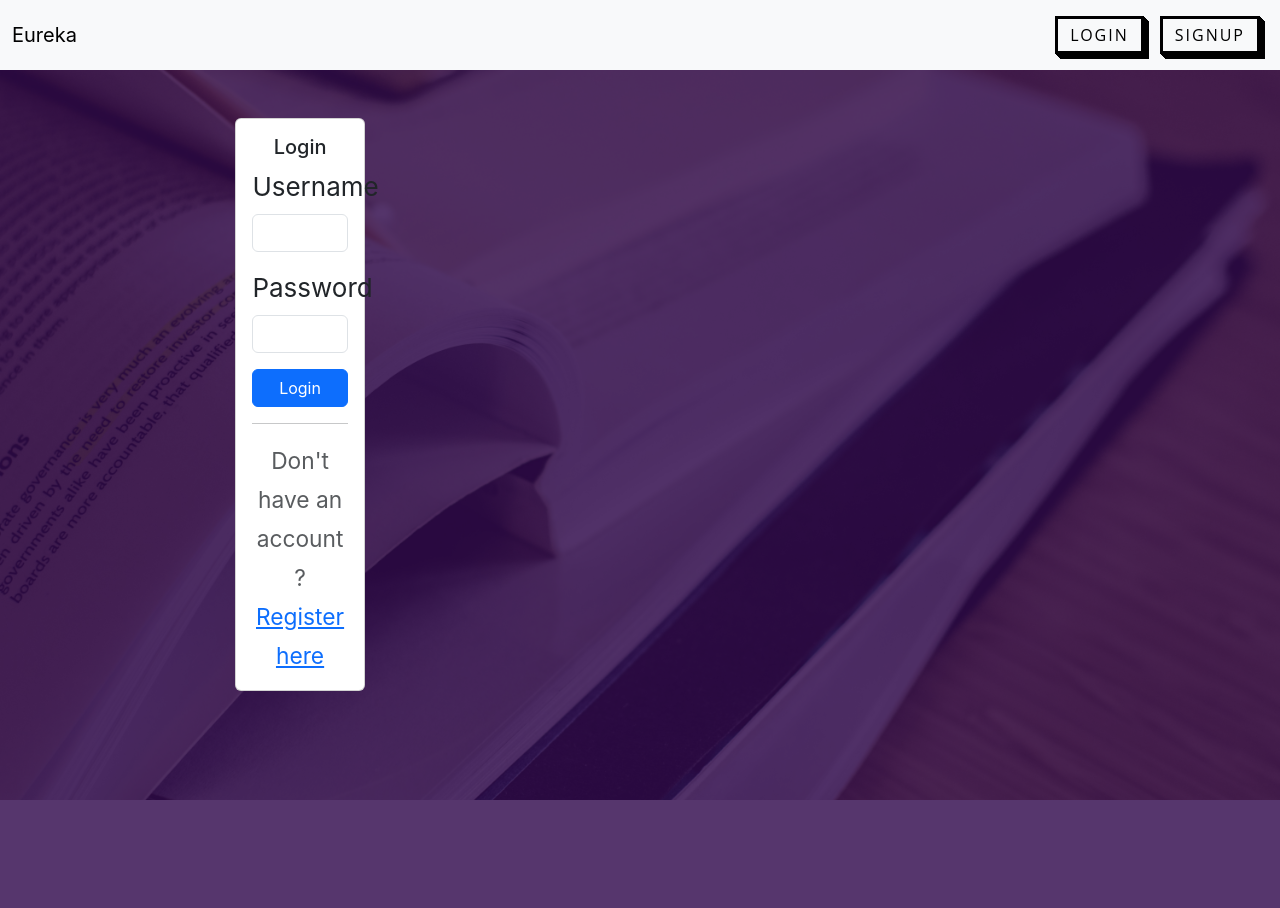
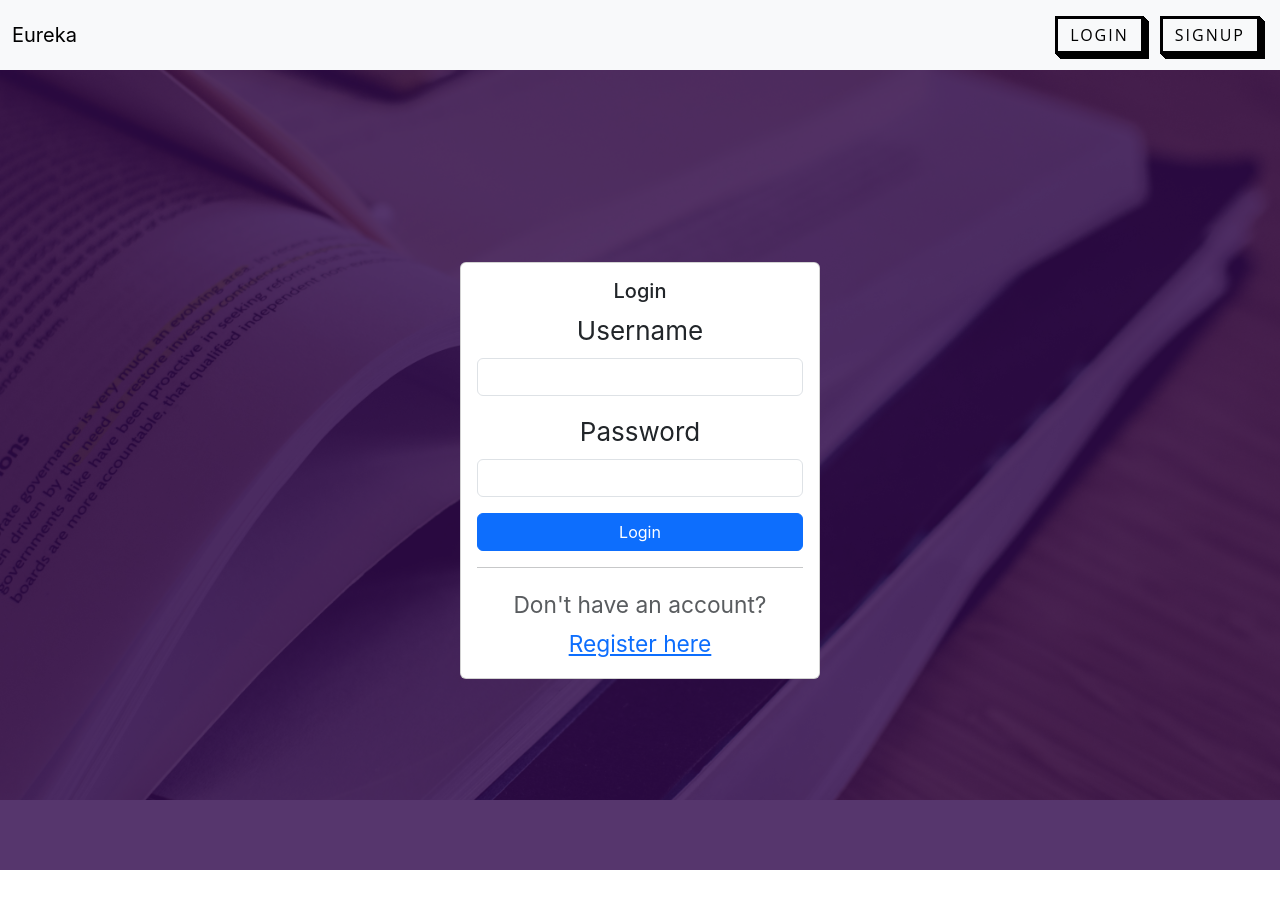
Before and after one commit to MayaankAshok/3M1K, a React (Create React App) app in the folder threemonek/: page /login in a window 1280 px wide. Shown: the top 908 px of the page. After the commit the page ends 870 px from the top, so only its background shows below. Built offline with nearby package versions, Linux system fonts and the light colour scheme.

Commit message:
Better login and signup

```diff
--- a/threemonek/src/App.css
+++ b/threemonek/src/App.css
@@ -16,12 +16,14 @@
 .App-header {
   background-color: rgba(44, 4, 73, 0.8);
   min-height: 100vh;
+  width: 100%;
   display: flex;
-  flex-direction: column;
+  flex-direction: row;
   align-items: center;
   justify-content: center;
   font-size: calc(10px + 2vmin);
   color: white;
+  padding: -10px;
 }
 
 .App-header-2 {
@@ -142,3 +144,12 @@ img {
   object-fit: cover;
   z-index: -2;
 }
+
+.down{
+  align-items: center;
+}
+
+.container{
+  justify-content: center;
+  /* padding: 0%; */
+}
--- a/threemonek/src/App.js
+++ b/threemonek/src/App.js
@@ -10,7 +10,7 @@ import {
   Switch,
   Route,
 } from "react-router-dom";
-import React from 'react';
+import React, {useState} from 'react';
 
 
 function App() {
@@ -27,41 +27,36 @@ function App() {
     <>
       <Router>
         <div className="App">
-
+        <Navbar/>
+        <header className="App-header">
+        <img src="bg.jpg" className="bg-image" alt="bg" />
+        {/* <Login name={user} toggleName={toggleName}/> */}
+        {/* <Signup name="/signup"/> */}
         <Switch>
           <Route path="/signup">
-            <Navbar/>
-            <header className="App-header">
-            <img src="bg.jpg" className="bg-image" alt="bg" />
+
             <Signup name={user}/>
-            </header>
+
           </Route>
           <Route path="/login">
-            <Navbar/>
-            <header className="App-header">
-            <img src="bg.jpg" className="bg-image" alt="bg" />
             <Login name={setUser} toggleName={toggleName}/>
-            </header>
           </Route>
           <Route path="/chat">
-              <Navbar/>
-              <header className="App-header-2">
+
                 <div id="container2">
                   <Sidebar name={user}/>
                   <Chat/>
                 </div>
-              </header>
+
           </Route>
           <Route path="/home">
             <Home/>
           </Route>
           <Route path="/">
-          <Navbar/>
-            <header className="App-header">
-            <img src="bg.jpg" className="bg-image" alt="bg" />
-            </header>
+
           </Route>
         </Switch>
+        </header>
         </div>
       </Router>
     </>
--- a/threemonek/src/components/Login.js
+++ b/threemonek/src/components/Login.js
@@ -1,5 +1,5 @@
+import React, { useState } from 'react';
 import { FLASK_URL } from '../Common';
-import React, { useState } from 'react';
 
 export default function Login(prop) {
     const [formData, setFormData] = useState({
@@ -14,15 +14,14 @@ export default function Login(prop) {
         });
     };
 
-    const setName = prop.name;
+    const setName =prop.name;
 
     const handleSubmit = async (e) => {
         e.preventDefault();
 
-        // console log the username
-        // console.log(formData.username);
         setName(formData.username);
         prop.toggleName(formData.username);
+
         try {
             const response = await fetch(FLASK_URL+'/login', {
                 method: 'POST',
@@ -44,17 +43,18 @@ export default function Login(prop) {
         }
     };
 
-    const [username, setUsername] = useState('');
-
+    const myStyle = {
+        border: '1px solid black',
+    };
 
     return (
         <>
-            {console.log("Registration successful")}
-            <div className="container my-5">
-                <div className="row justify-content-center">
-                    <div className="col-md-4">
-                        <div className="card">
-                            <div className="card-body">
+            <div className="container justify-content-center down md-5">
+                <div className="container my-5" >
+                    <div className="row justify-content-center down" >
+                        <div className="col-md-10" >
+                            <div className="card" >
+                                <div className="card-body" >
                                     <h5 className="card-title">Login</h5>
                                     <form onSubmit={handleSubmit}>
                                         <div className="mb-3">
@@ -94,9 +94,10 @@ export default function Login(prop) {
                                     <hr />
                                     <p className="card-text text-center">
                                         <small className="text-muted">
-                                        Don't have an account? <a href="/signup">Register here</a>
+                                            Don't have an account? <a href="/register">Register here</a>
                                         </small>
                                     </p>
+                                </div>
                             </div>
                         </div>
                     </div>
--- a/threemonek/src/components/Signup.js
+++ b/threemonek/src/components/Signup.js
@@ -39,11 +39,13 @@ export default function Signup(prop) {
     }
   };
 
+
+
   return (
     <>
-      <div className="container my-5">
-        <div className="row justify-content-center">
-          <div className="col-md-4">
+      <div className="container justify-content-center my-5">
+        <div className="row justify-content-center down">
+          <div className="col-md-10">
             <div className="card">
               <div className="card-body">
                 <h5 className="card-title">Register</h5>
```
Lines whose indentation alone changed are shown as unchanged.
